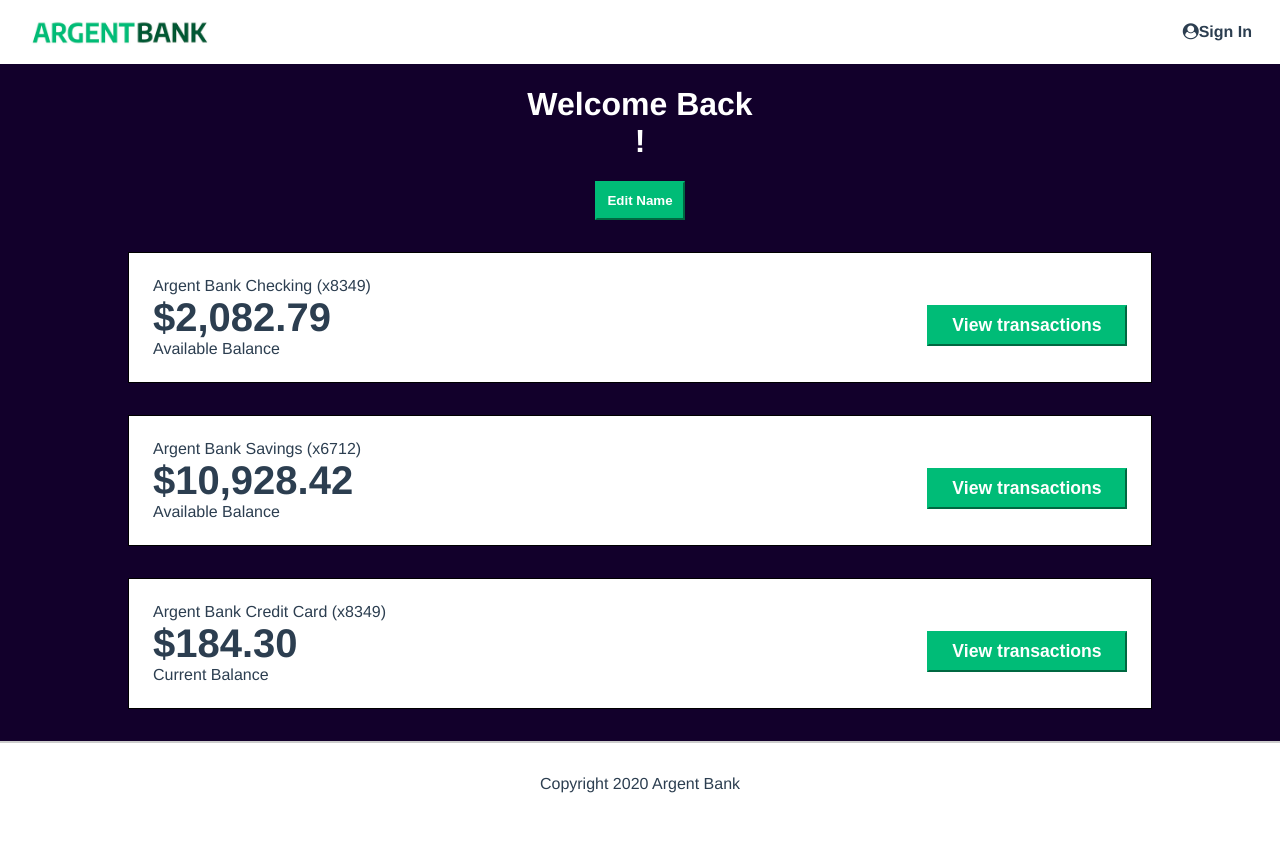
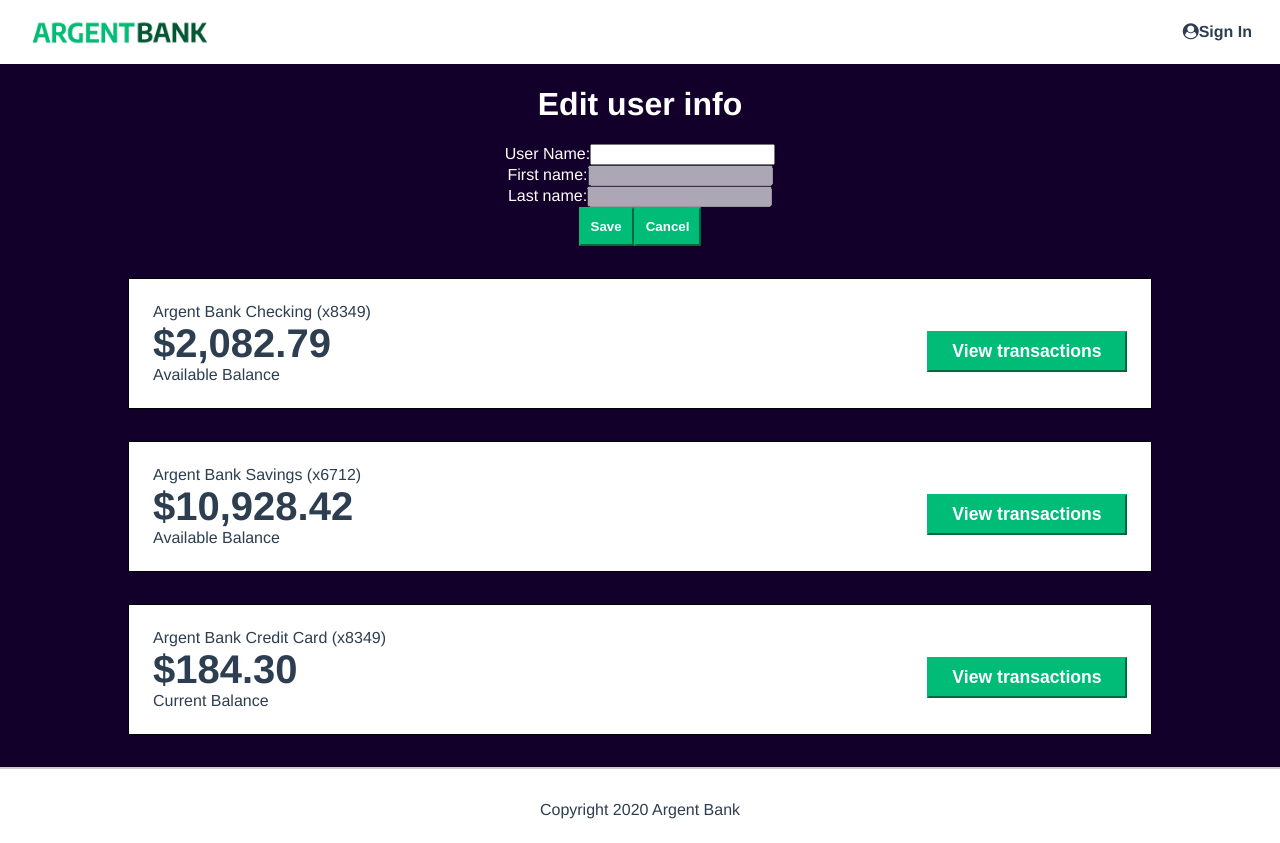
Before and after one commit to TristanVDK-cloud/ArgentBank-Frontend, a React (Vite) app: page /profile in a window 1280 px wide. Both pictures are taken after a click on the button "Edit Name". Before the commit the page ends 817 px from the top, so only its background shows below. Built offline with nearby package versions, Linux system fonts and the light colour scheme.

Commit message:
feat: Header dynamique basé sur l'état de connexion de l'utilisateur et fonctionnalité de déconnexion.

```diff
--- a/src/components/Header/index.jsx
+++ b/src/components/Header/index.jsx
@@ -1,8 +1,22 @@
-import { Link } from "react-router-dom";
+import { useSelector, useDispatch } from "react-redux";
+import { Link, useNavigate } from "react-router-dom";
+import { logout } from "../../redux/authSlice";
 import logo from '../../assets/argentBankLogo.png'
 
 
 function Header() {
+
+    const dispatch = useDispatch();
+    const navigate = useNavigate();
+
+    const token = useSelector((state) => state.auth.token);
+    const userName = useSelector((state) => state.auth.userName);
+
+    const handleLogout = () => {
+        dispatch(logout());
+        navigate('/');
+    };
+
     return (
         <nav className="main-nav">
             <Link className="main-nav-logo" to="/">
@@ -13,11 +27,25 @@ function Header() {
                 />
                 <h1 className="sr-only">Argent Bank</h1>
             </Link>
+
             <div>
-                <Link className="main-nav-item" to="/login">
-                    <i className="fa fa-user-circle"></i>
-                    Sign In
-                </Link>
+                {token ? (
+                    <>
+                        <Link className="main-nav-item" to="/profile">
+                            <i className="fa fa-user-circle"></i>
+                            {userName}
+                        </Link>
+                        <Link className="main-nav-item" to="/" onClick={handleLogout}>
+                            <i className="fa fa-sign-out"></i>
+                            Sign Out
+                        </Link>
+                    </>
+                ) : (
+                    <Link className="main-nav-item" to="/login">
+                        <i className="fa fa-user-circle"></i>
+                        Sign In
+                    </Link>
+                )}
             </div>
         </nav>
     );
--- a/src/pages/User.jsx
+++ b/src/pages/User.jsx
@@ -1,4 +1,4 @@
-import React, { useEffect } from 'react';
+import React, { useEffect, useState } from 'react';
 import Account from '../components/Account';
 import { useDispatch, useSelector } from "react-redux";
 import { setProfile } from '../redux/authSlice';
@@ -10,6 +10,9 @@ function User() {
     const token = useSelector((state) => state.auth.token);
     const firstName = useSelector((state) => state.auth.firstName);
     const lastName = useSelector((state) => state.auth.lastName);
+    const userName = useSelector((state) => state.auth.userName);
+    const [isEditing, setIsEditing] = useState(false);
+    const [newUserName, setNewUserName] = useState('');
 
     useEffect(() => {
 
@@ -35,13 +38,79 @@ function User() {
         }
     }, [token]);
 
+    const handleSave = async (e) => {
+        e.preventDefault();
+
+        try {
+            const response = await fetch("http://localhost:3001/api/v1/user/profile", {
+                method: "PUT",
+                headers: {
+                    "Content-Type": "application/json",
+                    "Authorization": `Bearer ${token}`,
+                },
+                body: JSON.stringify({
+                    userName: newUserName,
+                }),
+            });
+
+            if (response.ok) {
+                const data = await response.json();
+                dispatch(setProfile(data.body));
+                setIsEditing(false);
+            }
+        } catch (error) {
+            console.error("Erreur lors de la mise à jour du profil :", error);
+        }
+    };
+
     return (
         <main className="main bg-dark">
             <div className="header">
-                <h1>Welcome Back<br />{firstName} {lastName}!</h1>
-                <button className="edit-button">Edit Name</button>
+                {isEditing ? (
+                    <div className="edit-user-info">
+                        <h1>Edit user info</h1>
+                        <form onSubmit={handleSave}>
+                            <div className='input-wrapper-edit'>
+                                <label htmlFor="username">User Name:</label>
+                                <input
+                                    type="text"
+                                    id="username"
+                                    placeholder={userName}
+                                    onChange={(e) => setNewUserName(e.target.value)}
+                                />
+                            </div>
+                            <div className="input-wrapper-edit">
+                                <label htmlFor="firstname">First name:</label>
+                                <input
+                                    type="text"
+                                    id="firstname"
+                                    value={firstName}
+                                    disabled
+                                />
+                            </div>
+                            <div className="input-wrapper-edit">
+                                <label htmlFor="lastname">Last name:</label>
+                                <input
+                                    type="text"
+                                    id="lastname"
+                                    value={lastName}
+                                    disabled
+                                />
+                            </div>
+                            <div className="edit-buttons">
+                                <button type="submit" className="edit-button">Save</button>
+                                <button type="button" className="edit-button" onClick={() => setIsEditing(false)}>Cancel</button>
+                            </div>
+                        </form>
+                    </div>
+                ) : (
+                    <>
+                        <h1>Welcome Back<br />{firstName} {lastName}!</h1>
+                        <button className="edit-button" onClick={() => setIsEditing(true)}>Edit Name</button>
+                    </>
+                )}
+
             </div>
-
             <h2 className="sr-only">Accounts</h2>
             <Account
                 title="Argent Bank Checking (x8349)"
--- a/src/redux/authSlice.js
+++ b/src/redux/authSlice.js
@@ -7,6 +7,7 @@ const authSlice = createSlice({
         isAuthenticated: false,
         firstName: null,
         lastName: null,
+        userName: null,
 
     },
     reducers: {
@@ -21,6 +22,7 @@ const authSlice = createSlice({
         setProfile: (state, action) => {
             state.firstName = action.payload.firstName;
             state.lastName = action.payload.lastName;
+            state.userName = action.payload.userName;
         },
     },
 });
```
